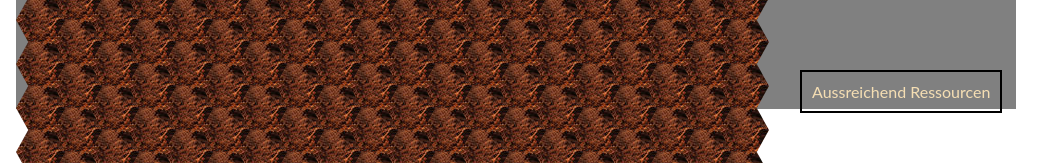
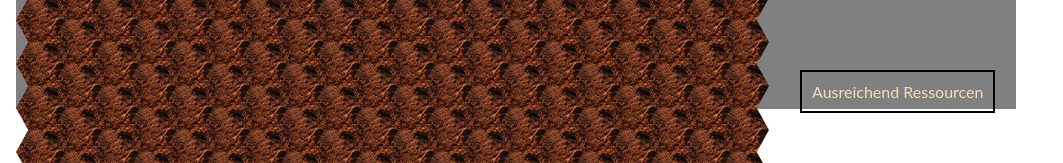
Before and after one commit to mullerow/PLANTAS-Vue, a Vue app: page / in a window 1280 px wide. Shown: the part 587-750 px from the top of the page, without its empty margins (0-1063 px from the left). Built offline with nearby package versions, Linux system fonts and the light colour scheme.

Commit message:
chore: the correct image is now selected for the mirrored positions 2,4 and 4,6

```diff
--- a/src/components/resourcesScreen.vue
+++ b/src/components/resourcesScreen.vue
@@ -65,7 +65,7 @@
     class="display-sufficent-resources"
     v-if="this.store.resourcesData.currentAmounts.sufficentResources"
   >
-    Aussreichend Ressourcen
+    Ausreichend Ressourcen
   </h4>
 </template>
 
--- a/src/stores/store.js
+++ b/src/stores/store.js
@@ -46,7 +46,6 @@ export const storeData = defineStore('store', {
       idNeighbourHexagonSmallestChainNumber: 0,
       idTestSmallestChainNumber: 0,
       XCoordinateTestSmallestChainNumber: 0,
-      YCoordinateTestSmallestChainNumber: 0,
       smallestTestChainNumber: 100,
       counterBuildedLeafs: 0
     },
@@ -270,12 +269,18 @@ export const storeData = defineStore('store', {
     },
     findImageOfHexagon(hexagon, developmentPlantPartClass) {
       //////// Rotation des Hexagons um das Image an die benachtbarten hexagone anzupassen ////////////////////////
+      // Bestimmen aller bebauten Nachbar Hexagone
+      let neighbourPositions = this.playgroundData.positionsOfDevelopedNeighbourHexagons[1].filter(
+        (position) => position !== 0
+      )
+      console.log('neighbourPositions', neighbourPositions)
+      let positionWithoutSmallestChainNumber = 0
+      let positonOfNeighbourSmallestChainNumber = 0
       // Bestimmung des passenden Images (es werden die Positionen der bebauten nachbarhexagone schritweise "gedreht" bis sie deckungsgelcih mit einem vorhandenen Image sind)
       if (this.playgroundData.currentUpdateOfNeighbourHexagonImages === true) {
         this.findSmallestStemConnectionChainNumberNextToNeighbourHexagon(hexagon)
         let deltaID = this.playgroundData.idTestSmallestChainNumber - hexagon.hexagonId
-        console.warn('Nachbar HEXAGON')
-        console.log(
+        console.warn(
           'Test',
           this.playgroundData.idTestSmallestChainNumber,
           '-',
@@ -283,22 +288,34 @@ export const storeData = defineStore('store', {
           '=',
           deltaID
         )
+        // nötige korrektur, aufgrund der versetzten hexagone
+        if (
+          hexagon.hexagonXCoordinate % 2 === 0 &&
+          this.playgroundData.XCoordinateTestSmallestChainNumber !== hexagon.hexagonXCoordinate
+        ) {
+          deltaID -= this.playgroundData.amountColumns
+        } /// es werden aus den benachtbarten bebauten hexagon positionen die direkten nachtbarn des hexagons mit der kleinsten StemChainNumber entfernt, sodass die Images korrekt gewählt werden
+        console.log('deltaID', deltaID) // Für die spiegelverkehrten Image von 2,4 und 4,6 muss die relative position der beiden anbindungen zueinander ermittelt werden
+        if (deltaID === -20) {
+          positonOfNeighbourSmallestChainNumber = 1
+        } else if (deltaID === -19) {
+          positonOfNeighbourSmallestChainNumber = 2
+        } else if (deltaID === 1) {
+          positonOfNeighbourSmallestChainNumber = 3
+        } else if (deltaID === 20) {
+          positonOfNeighbourSmallestChainNumber = 4
+        } else if (deltaID === -1) {
+          positonOfNeighbourSmallestChainNumber = 5
+        } else if (deltaID === -21) {
+          positonOfNeighbourSmallestChainNumber = 6
+        }
 
-        // nötige korrektur, aufgrund der versetzten hexagone
-        console.log(
-          'XCoordinateNeighbourHexagonSmallestChainNumber',
-          this.playgroundData.XCoordinateNeighbourHexagonSmallestChainNumber
-        )
-        ////////////////////////////////////////////////
-        /////////// HIER LIEGT DER HUND BEGRABEN!!!!
-        //////////////////////////////////////////////////////////////////
+        positionWithoutSmallestChainNumber = neighbourPositions.filter((item) => {
+          return item !== positonOfNeighbourSmallestChainNumber
+        })
+        console.log('positionWithoutSmallestChainNumber', positionWithoutSmallestChainNumber)
 
-        if (hexagon.hexagonXCoordinate % 2 === 0) {
-          deltaID -= this.playgroundData.amountColumns
-        }
-        /// es werden aus den benachtbarten bebauten hexagon positionen die direkten nachtbarn des hexagons mit der kleinsten StemChainNumber entfernt, sodass die Images korrekt gewählt werden
-        console.log('deltaID', deltaID)
-
+        console.log('positon SCN', positonOfNeighbourSmallestChainNumber)
         if (deltaID === -20) {
           this.playgroundData.positionsOfDevelopedNeighbourHexagons[1] =
             this.playgroundData.positionsOfDevelopedNeighbourHexagons[1].filter(
@@ -330,17 +347,11 @@ export const storeData = defineStore('store', {
               (position) => position !== 5 && position !== 1
             )
         }
-        console.log('nach filter:', this.playgroundData.positionsOfDevelopedNeighbourHexagons[1])
       }
 
-      let neighbourPositions = this.playgroundData.positionsOfDevelopedNeighbourHexagons[1].filter(
-        (position) => position !== 0
-      )
-
-      console.log('neighbourPositions', neighbourPositions)
       let mutatedPositions = []
       let countRotations = 0
-      for (let i = 1; i < 7; i++) {
+      for (let i = 0; i < 6; i++) {
         mutatedPositions = neighbourPositions.map((item) => {
           item += i
           if (item > 6) {
@@ -394,17 +405,18 @@ export const storeData = defineStore('store', {
             break
           }
         }
+        console.log('concatinatedmutatedPositions', concatinatedmutatedPositions)
         // bestimmung des auzubauenden hexagon image für Stämme und Blätter
         if (developmentPlantPartClass === 'stem') {
           /// ALLE endständigen Stämme sollen automatisch Blätter sein, und derzeit eine abwechselnde anzahl blätter haben
           if (this.playgroundData.currentUpdateOfNeighbourHexagonImages === false) {
             if (this.playgroundData.counterBuildedLeafs % 2 === 0) {
-              hexagon.backgroundImage = leafLvl1_1_1
+              hexagon.backgroundImage = leafLvl1_2_1
             } else if (
               this.playgroundData.counterBuildedLeafs % 2 !== 0 &&
               this.playgroundData.counterBuildedLeafs % 3 === 0
             ) {
-              hexagon.backgroundImage = leafLvl1_2_1
+              hexagon.backgroundImage = leafLvl1_1_1
             } else {
               hexagon.backgroundImage = leafLvl1_3_1
             }
@@ -419,11 +431,20 @@ export const storeData = defineStore('store', {
             if (concatinatedmutatedPositions === '14') {
               hexagon.backgroundImage = stemLvl1_2_14
               break
-            } else if (concatinatedmutatedPositions === '13') {
-              hexagon.backgroundImage = stemLvl1_2_13
+            }
+            // 46 kommt als kombination für beide spiegelvarianten vor! benötigt spezialregel
+            else if (
+              concatinatedmutatedPositions === '46' ||
+              concatinatedmutatedPositions === '24'
+            ) {
+              if (positionWithoutSmallestChainNumber < positonOfNeighbourSmallestChainNumber) {
+                hexagon.backgroundImage = stemLvl1_2_15
+              } else {
+                hexagon.backgroundImage = stemLvl1_2_13
+              }
               break
             } else if (concatinatedmutatedPositions === '15') {
-              hexagon.backgroundImage = stemLvl1_2_15
+              hexagon.backgroundImage = stemLvl1_2_13
               break
             } else if (
               concatinatedmutatedPositions === '135' ||
@@ -466,7 +487,7 @@ export const storeData = defineStore('store', {
       }
       // kalkulation des Rotationswinkels für Wurzeln
       else {
-        hexagon.degreeOfRotation = (6 - countRotations) * 60 // da die rotation anhand des umgebenden zustands bestimmt wird, muss die differenz zu 6 verwendet werden
+        hexagon.degreeOfRotation = (7 - countRotations) * 60 // da die rotation anhand des umgebenden zustands bestimmt wird, muss die differenz zu 6 verwendet werden
       }
       if (developmentPlantPartClass === 'root') {
         this.playgroundData.hexagonData[hexagon.hexagonId - 1].hexagonType = [
@@ -572,14 +593,6 @@ export const storeData = defineStore('store', {
       }
     },
     findSmallestStemConnectionChainNumberNextToNeighbourHexagon(hexagon) {
-      // Es wird der kürzeste Weg bis zu den Wurzeln gesucht, da Abzweigung immer möglichst nahe am hauptstamm gebaut werden sollen
-      /*
-      if (this.playgroundData.amountOfNeighbourStemConnections === 1) {
-        this.playgroundData.currentStemConnectionChainNumber += 1
-        hexagon.hexagonStemConnectionChainNumber =
-          this.playgroundData.currentStemConnectionChainNumber
-      }
-      */
       let yCoodinateNeighbourHexagon = null
       // die schleife umläuft das geklickte hexagon und bestimmt den zustand der nachbarhexagone
       for (let [deltaX, deltaY] of this.staticData.offsetsNeighbourHexagons) {
@@ -624,8 +637,6 @@ export const storeData = defineStore('store', {
             this.playgroundData.hexagonData[idNeighbourHexagon - 1].hexagonStemConnectionChainNumber
           this.playgroundData.XCoordinateTestSmallestChainNumber =
             this.playgroundData.hexagonData[idNeighbourHexagon - 1].hexagonXCoordinate
-          this.playgroundData.YCoordinateTestSmallestChainNumber =
-            this.playgroundData.hexagonData[idNeighbourHexagon - 1].hexagonYCoordinate
           this.playgroundData.idTestSmallestChainNumber =
             this.playgroundData.hexagonData[idNeighbourHexagon - 1].hexagonId
         }
```
